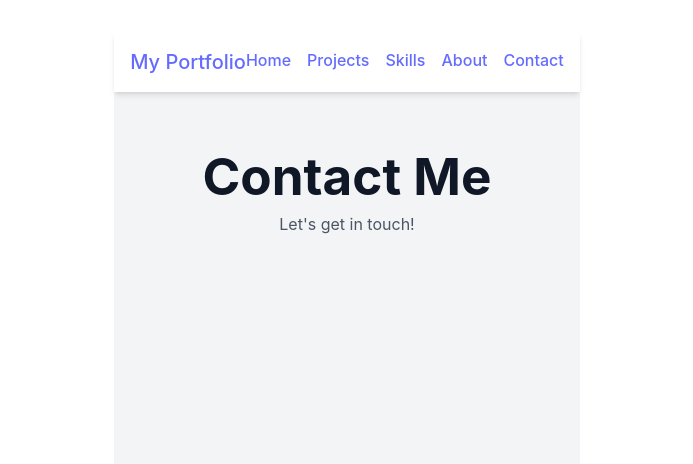
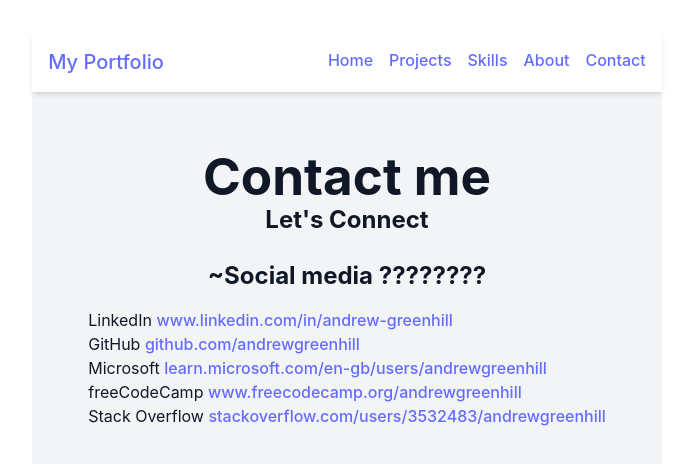
Before and after one commit to andrewgreenhill/ag-portfolio, a React (Vite) app: page /contact in a window 1280 px wide. Shown: the top 464 px of the page, without its empty margins (293-986 px from the left). Built offline with nearby package versions, Linux system fonts and the light colour scheme.

Commit message:
Add initial content to pages for Home, About and Contact

```diff
--- a/src/pages/About.tsx
+++ b/src/pages/About.tsx
@@ -4,8 +4,63 @@ function About() {
   return (
     <PageTransition>
       <div className="text-center p-10">
-        <h1 className="text-3xl font-bold">About Me</h1>
-        <p className="mt-2 text-gray-600">I'm passionate about frontend development.</p>
+        <h1 className="text-3xl font-bold">About me</h1>
+        <p className="mt-2 text-gray-600">
+          I am a professional software engineer specializing in front-end development. My experience
+          includes building web applications using React.js, TypeScript, and related web
+          technologies. Known for my commitment, attention to detail, and persistence, I take
+          ownership of projects from start to finish - from understanding the specifications,
+          developing functional code, collaborating with stakeholders, to post-deployment
+          maintenance. I am passionate about delivering user-centric solutions that solve business
+          problems.
+        </p>
+        <p className="mt-2 text-gray-600">
+          My experience across diverse roles in software development, technical support, and
+          customer success has strengthened my ability to understand end-user needs and build
+          practical, scalable applications.
+        </p>
+        <br />
+
+        <h2 className="text-2xl font-bold">Background</h2>
+        <p className="mt-2 text-gray-600">
+          I began programming while at school, teaching myself. I started with Basic, then when I
+          wanted more capabilities, I taught myself machine code. I started creating my own
+          operating system “GDOS”, and when I did my final year 12 computing project, that ran on my
+          OS. I wrote that all in hexadecimal machine code. The project was a game of{' '}
+          <a target="_blank" href="https://en.wikipedia.org/wiki/Reversi#Othello">
+            Othello
+          </a>
+          , with artificial intelligence that could beat many of my classmates. Following that, I
+          wrote many games, and fractal-making programs, 3D graphics, blackjack simulation and
+          probability analysis, a mortgage simulator, etc. Usually in Pascal, back then.
+        </p>
+        <p className="mt-2 text-gray-600">
+          I studied programming at UWA and Curtin University. I have programmed in 12 languages. I
+          have also made a computer from the ground up from very basic components: a CPU, RAM,
+          buses, etc.
+        </p>
+        <p className="mt-2 text-gray-600">
+          Circumstances shifted my course away from the above though, I worked for different
+          software companies but did technical support, training and solution engineering. I did
+          programming at every opportunity but that wasn't enough for me, I never stopped longing to
+          be programming full time. So, I drove my path back into software development, where I am
+          now again - at my happiest and most engaged :-)
+        </p>
+        <br />
+
+        <h2 className="text-2xl font-bold">Web site theme</h2>
+        <p className="mt-2 text-gray-600">
+          For this web site, and my logo, I chose the Matrix theme for this site because when I was
+          writing in machine code, I did that using a hexadecimal editor that looked similar to the
+          screenshot below but with green or amber coloured text. I can easily convert between
+          hexadecimal numbers and binary, and so I was only 1 step removed from writing directly in
+          binary. Doing that, I could create cool things like above, and a moving blimp, and play
+          music notes, etc. - an infinite variety of things.
+        </p>
+        <img
+          src="https://i0.wp.com/blog.compactbyte.com/wp-content/uploads/2019/02/vcxsrv_2019-02-18_23-24-30.png?is-pending-load=1#038;ssl=1"
+          alt="Hexadecimal editor screenshot"
+        />
       </div>
     </PageTransition>
   );
--- a/src/pages/Contact.tsx
+++ b/src/pages/Contact.tsx
@@ -4,8 +4,63 @@ function Contact() {
   return (
     <PageTransition>
       <div className="text-center p-10">
-        <h1 className="text-3xl font-bold">Contact Me</h1>
-        <p className="mt-2 text-gray-600">Let's get in touch!</p>
+        <h1 className="text-3xl font-bold">Contact me</h1>
+        <h2 className="text-2xl font-bold">Let's Connect</h2>
+        <br />
+
+        <h2 className="text-2xl font-bold">~Social media ????????</h2>
+        <ul className="mt-4 text-left">
+          <li>
+            LinkedIn{' '}
+            <a
+              href="https://www.linkedin.com/in/andrew-greenhill"
+              target="_blank"
+              className="text-blue-500 hover:underline"
+            >
+              www.linkedin.com/in/andrew-greenhill
+            </a>
+          </li>
+          <li>
+            GitHub{' '}
+            <a
+              href="https://github.com/andrewgreenhill"
+              target="_blank"
+              className="text-blue-500 hover:underline"
+            >
+              github.com/andrewgreenhill
+            </a>
+          </li>
+          <li>
+            Microsoft{' '}
+            <a
+              href="https://learn.microsoft.com/en-gb/users/andrewgreenhill"
+              target="_blank"
+              className="text-blue-500 hover:underline"
+            >
+              learn.microsoft.com/en-gb/users/andrewgreenhill
+            </a>
+          </li>
+          <li>
+            freeCodeCamp{' '}
+            <a
+              href="https://www.freecodecamp.org/andrewgreenhill"
+              target="_blank"
+              className="text-blue-500 hover:underline"
+            >
+              www.freecodecamp.org/andrewgreenhill
+            </a>
+          </li>
+          <li>
+            Stack Overflow{' '}
+            <a
+              href="https://stackoverflow.com/users/3532483/andrewgreenhill"
+              target="_blank"
+              className="text-blue-500 hover:underline"
+            >
+              stackoverflow.com/users/3532483/andrewgreenhill
+            </a>
+          </li>
+        </ul>
       </div>
     </PageTransition>
   );
--- a/src/pages/Home.tsx
+++ b/src/pages/Home.tsx
@@ -3,8 +3,16 @@ import PageTransition from '../components/PageTransition';
 function Home() {
   return (
     <PageTransition>
-      <h1 className="text-4xl font-bold">Welcome to My Portfolio</h1>
-      <p className="mt-4 text-lg text-gray-600">I'm a Frontend Developer specializing in React and TypeScript.</p>
+      <h1 className="text-4xl font-bold">
+        I'm a Frontend Developer specialising in React and TypeScript
+      </h1>
+      <br />
+      <h2 className="text-2xl font-bold">
+        I build modern, responsive, and user-friendly web applications.
+      </h2>
+      {/* <p className="mt-4 text-lg text-gray-600">
+        I build modern, responsive, and user-friendly web applications
+      </p> */}
     </PageTransition>
   );
 }
```
